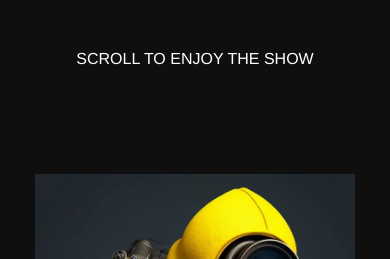
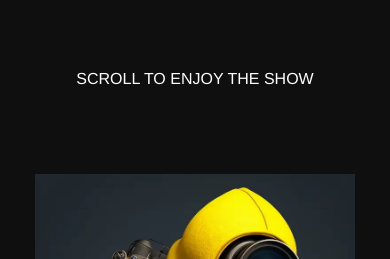
Before and after one commit to Marvelousmicheal/my-prelanding-page, a website built with Vite: page index.html in a window 390 px wide. Shown: the top 259 px of the page. Built offline with nearby package versions, Linux system fonts and the light colour scheme; files whose address does not match are found by name.

Commit message:
nothing much there to make it reponsive

```diff
--- a/style.scss
+++ b/style.scss
@@ -182,7 +182,7 @@ padding-top: 10px;
 right: 0px;
 left: 40px;                                                               }
 .scroll{
-    padding-top:50px;
+    padding-top:70px;
 }
     }
 }
```
Also changed, not shown: style.css.
